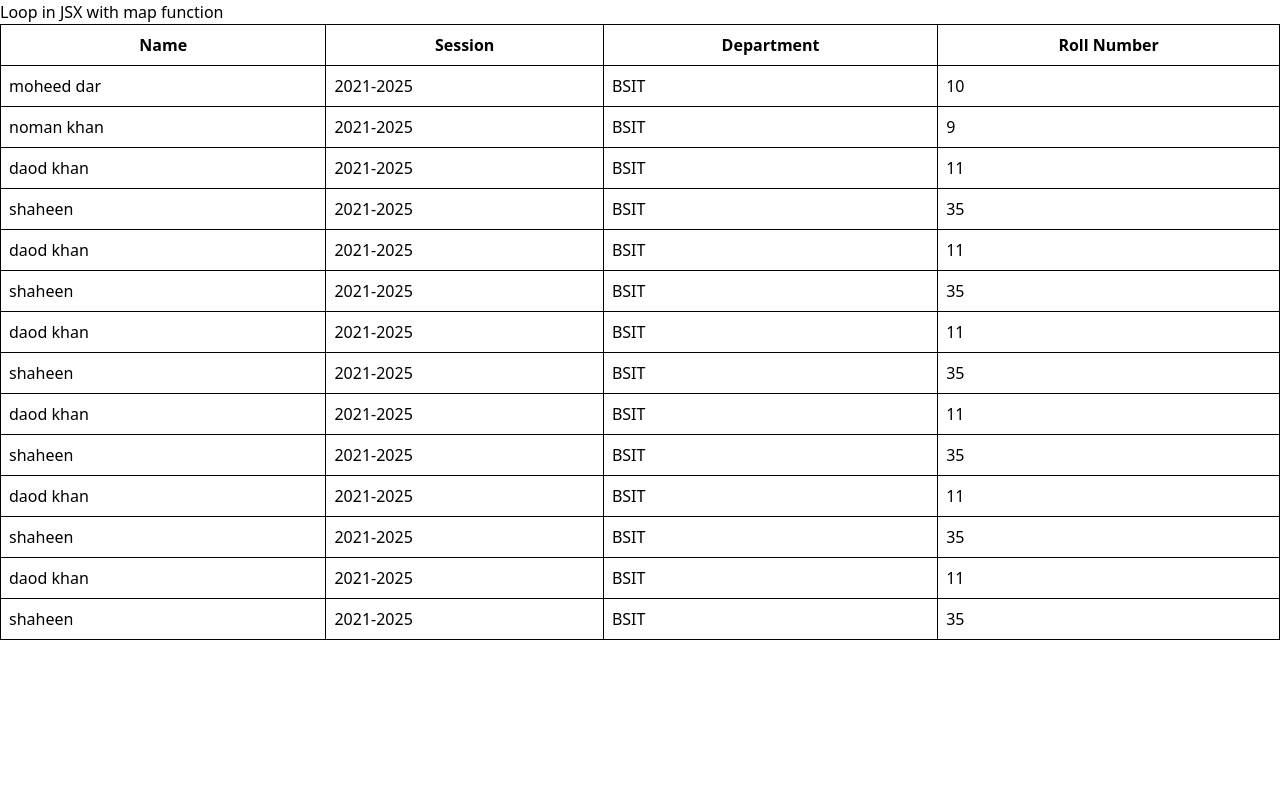
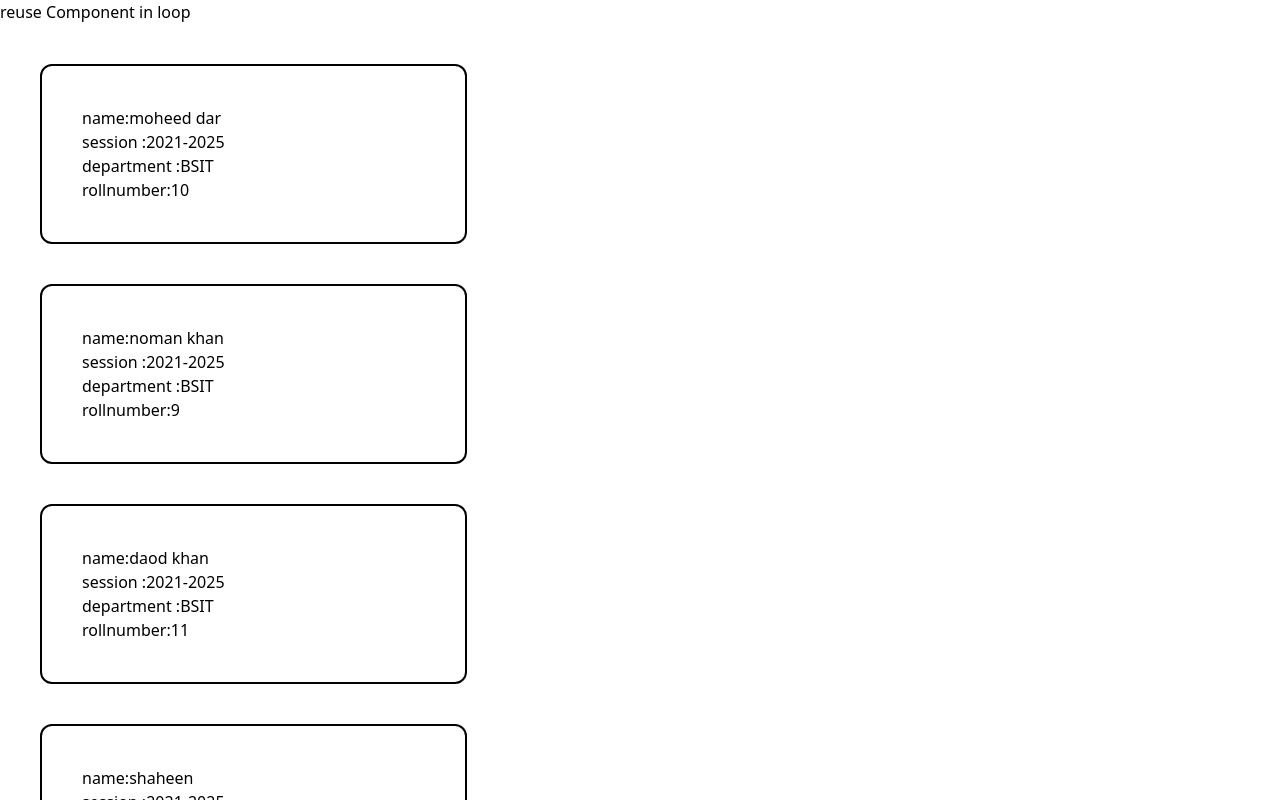
Before and after one commit to Moheed-Dar/React-19, a React (Vite) app: page / in a window 1280 px wide. Shown: the top 800 px of the page. Built offline with nearby package versions, Linux system fonts and the light colour scheme.

Commit message:
reuse components in react

```diff
--- a/src/App.jsx
+++ b/src/App.jsx
@@ -1,4 +1,5 @@
 import { useState } from "react";
+import User from "./User";
 
 function App() {
   const userData = [
@@ -90,27 +91,15 @@ function App() {
 
   return (
     <>
-      <h1>Loop in JSX with map function</h1>
-      <table className="border-collapse border border-black w-full">
-        <thead>
-          <tr className="border border-black">
-            <th className="border border-black p-2">Name</th>
-            <th className="border border-black p-2">Session</th>
-            <th className="border border-black p-2">Department</th>
-            <th className="border border-black p-2">Roll Number</th>
-          </tr>
-        </thead>
-        <tbody>
-          {userData.map((user, index) => (
-            <tr key={index} className="border border-black">
-              <td className="border border-black p-2">{user.name}</td>
-              <td className="border border-black p-2">{user.session}</td>
-              <td className="border border-black p-2">{user.department}</td>
-              <td className="border border-black p-2">{user.rollnum}</td>
-            </tr>
-          ))}
-        </tbody>
-      </table>
+    <h1>reuse Component in loop</h1>
+
+      {
+        userData.map((user,dat)=>(
+          <div key={dat}>
+            <User   user={user} />
+          </div>
+        ))
+      }
 
     </>
   );
--- /dev/null
+++ b/src/User.jsx
@@ -0,0 +1,14 @@
+import React from 'react'
+
+function User({user}) {
+  return (
+    <div className='border-2 border-black p-10 m-10 rounded-xl w-1/3' >
+        <h1>name:{user.name}</h1>
+        <h1>session :{user.session } </h1>
+        <h3>department :{user.department} </h3>
+        <h2>rollnumber:{user.rollnum} </h2>
+    </div>
+  )
+}
+
+export default User
```
